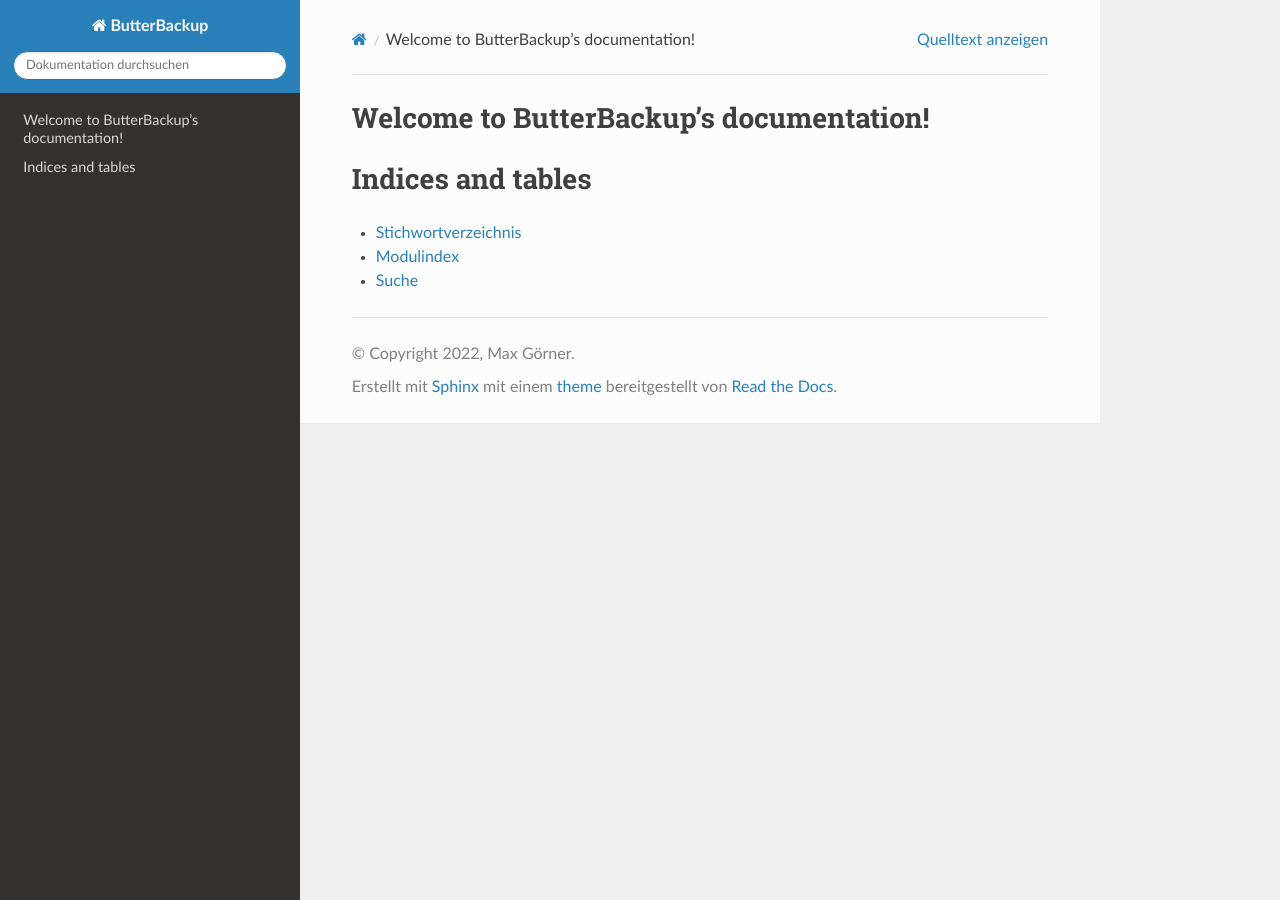
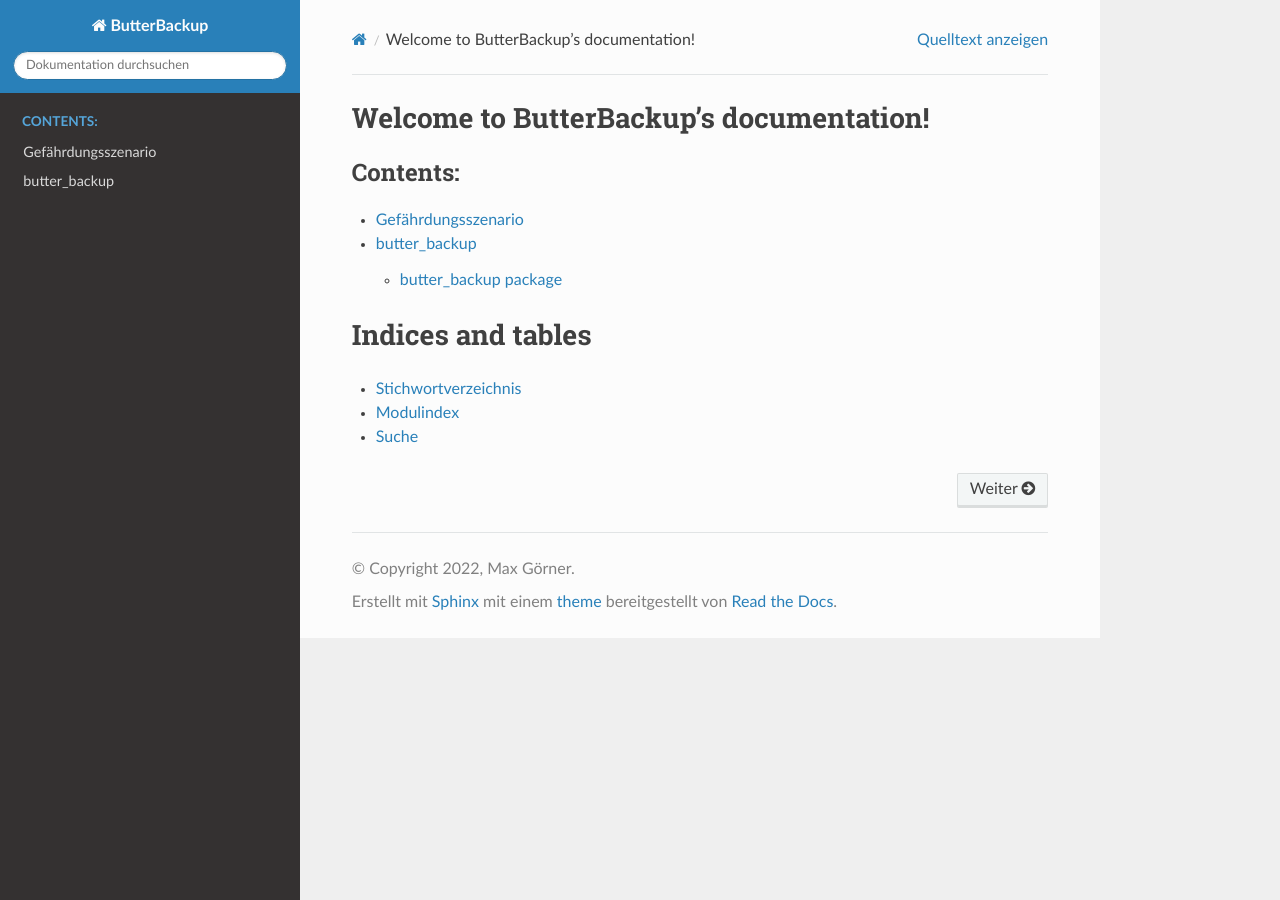
Before and after one commit to MaxG87/ButterBackup, a Sphinx documentation site: the page built from docs/source/index.rst, in a window 1280 px wide. Built offline with Sphinx 7.4.7 and the Read the Docs theme 2.0.0, drawn with Linux system fonts in a browser that asks for light colours; part of the change alters nothing that is shown.

```diff
--- a/docs/source/index.rst
+++ b/docs/source/index.rst
@@ -10,6 +10,8 @@ Welcome to ButterBackup's documentation!
    :maxdepth: 2
    :caption: Contents:
 
+   threat_scenario.rst
+   modules.rst
 
 
 Indices and tables
```
